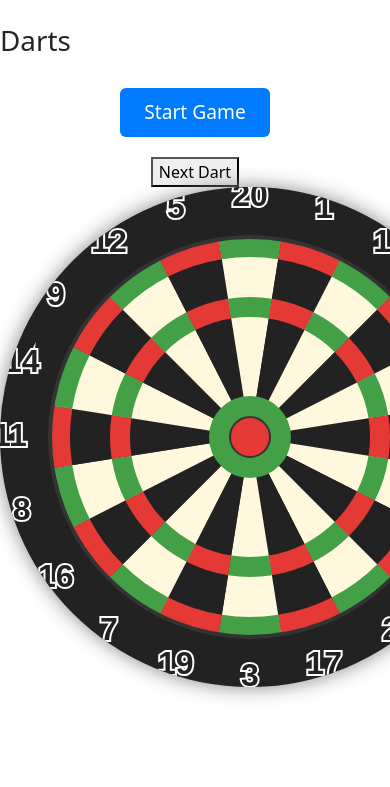
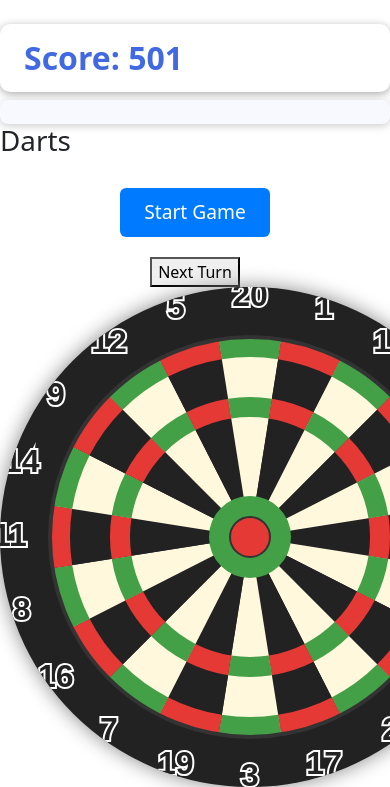
Before and after one commit to ben-hockley/js_games, a FastAPI app: page /play/darts in a window 390 px wide; the page is wider, and only the part inside the window is pictured. Shown: the part 84-871 px from the top of that part. Before the commit the page ends 783 px from the top of that part, so only its background shows below. Run offline with FastAPI, Linux system fonts and the light colour scheme.

Commit message:
dart tracking and end of games

```diff
--- a/static/js/darts.js
+++ b/static/js/darts.js
@@ -2,7 +2,7 @@
 const canvas = document.getElementById('dartboard');
 const ctx = canvas.getContext('2d');
 const startBtn = document.getElementById('start-game');
-const nextDartBtn = document.getElementById('next-dart');
+const nextTurnBtn = document.getElementById('next-turn');
 
 const boardCenter = { x: canvas.width / 2, y: canvas.height / 2 };
 const boardRadius = 200;
@@ -13,6 +13,15 @@ let crosshair = { x: boardCenter.x, y: boardCenter.y };
 let crosshairDir = 1;
 let animationFrame;
 let darts = [];
+
+let currentTurn = 1;
+let turnScore = 0;
+let totalScore = 501;
+let scoreLog = [];
+let dartsThrown = 0;
+
+const scoreCounter = document.getElementById('score-counter');
+const scoreList = document.getElementById('score-list');
 
 // Dartboard segment values (clockwise from top)
 const segmentValues = [20, 1, 18, 4, 13, 6, 10, 15, 2, 17, 3, 19, 7, 16, 8, 11, 14, 9, 12, 5];
@@ -35,6 +44,7 @@ function drawBoard() {
 	}
 	// Draw double ring
 	for (let i = 0; i < 20; i++) {
+		let dartScores = [];
 		const angle1 = ((i - 0.5) * Math.PI * 2) / 20;
 		const angle2 = ((i + 0.5) * Math.PI * 2) / 20;
 		ctx.beginPath();
@@ -159,6 +169,31 @@ function getScore(x, y) {
 	return 0;
 }
 
+// gets the score notation (e.g. T20, D19, 18, BULL, 25)
+function getDartNotation(x, y) {
+	// Convert to board coordinates
+	const dx = x - boardCenter.x;
+	const dy = y - boardCenter.y;
+	const r = Math.sqrt(dx * dx + dy * dy);
+	const angle = Math.atan2(dy, dx);
+	let theta = angle < -Math.PI / 2 ? angle + 2 * Math.PI : angle;
+	// Find segment
+	let seg = Math.floor(((theta + Math.PI / 2) / (2 * Math.PI)) * 20 + 0.5) % 20;
+	if (seg < 0) seg += 20;
+	const value = segmentValues[seg];
+	// Bullseye
+	if (r <= 20) return "BULL";
+	if (r <= 40) return "25";
+	// Double ring
+	if (r >= boardRadius - 20 && r <= boardRadius) return "D" + value;
+	// Triple ring
+	if (r >= boardRadius - 80 && r <= boardRadius - 60) return "T" + value;
+	// Single
+	if (r < boardRadius) return value.toString();
+	return "0";
+}
+
+// Crosshair moves left/right to set horizontal position.
 function animateHorizontal() {
 	drawBoard();
 	drawCrosshair();
@@ -169,6 +204,7 @@ function animateHorizontal() {
 	animationFrame = requestAnimationFrame(animateHorizontal);
 }
 
+// Crosshair moves up/down to set vertical position.
 function animateVertical() {
 	drawBoard();
 	drawCrosshair();
@@ -179,6 +215,29 @@ function animateVertical() {
 	animationFrame = requestAnimationFrame(animateVertical);
 }
 
+function updateScoreCounter() {
+	scoreCounter.textContent = 'Score: ' + totalScore;
+}
+
+function updateScoreList() {
+	let html = '<strong>Score Log:</strong><br>';
+	scoreLog.forEach((turn, index) => {
+		html += `<strong>Turn ${index + 1}:</strong> ${turn.join(', ')}<br>`;
+	});
+	html += `<br><strong>Darts Thrown:</strong> ` + dartsThrown;
+	average = (dartsThrown === 0) ? 0 : (501 - totalScore) / dartsThrown * 3;
+	html += `(Avg: ` + average.toFixed(2) + `)`;
+	scoreList.innerHTML = html;
+}
+
+function updateStartButtonText() {
+    if (gameState === 'idle' || gameState === 'done') {
+        startBtn.textContent = 'Start Game';
+    } else {
+        startBtn.textContent = 'Restart Game';
+    }
+}
+
 function startGame() {
 	gameState = 'horizontal';
 	crosshair.x = boardCenter.x;
@@ -186,8 +245,10 @@ function startGame() {
 	crosshairDir = 1;
 	drawBoard();
 	animationFrame = requestAnimationFrame(animateHorizontal);
+	updateStartButtonText();
 }
 
+// Call this function after every game state change:
 canvas.onclick = function (e) {
 	if (gameState === 'horizontal') {
 		// Stop horizontal, start vertical from current x
@@ -206,8 +267,82 @@ canvas.onclick = function (e) {
 		drawBoard();
 		// Calculate and log score
 		const score = getScore(crosshair.x, crosshair.y);
+		const dartNotation = getDartNotation(crosshair.x, crosshair.y)
+		console.log(dartNotation)
 		console.log('Dart Score:', score);
-		alert('Dart Score: ' + score);
+		// Save score before turn for bust logic
+		if (currentTurn === 1) {
+			window._scoreBeforeTurn = totalScore;
+		}
+		// Update turn score and total score
+		turnScore += score;
+		totalScore -= score;
+		dartsThrown ++;
+		// Bust logic (If score goes below 0 or is 1, you can't finish on a double from 1.)
+		if (totalScore < 0 || totalScore === 1) {
+			scoreLog[scoreLog.length - 1].push('BUST');
+			totalScore = window._scoreBeforeTurn;
+			updateScoreCounter();
+			updateScoreList();
+			darts = [];
+			setTimeout(() => {
+				drawBoard();
+			}, 3000);
+			currentTurn = 1;
+			turnScore = 0;
+			return;
+		}
+
+		// Win logic: check if score is exactly 0 and last dart is a double
+		let isDouble = false;
+		const dx = crosshair.x - boardCenter.x;
+		const dy = crosshair.y - boardCenter.y;
+		const r = Math.sqrt(dx * dx + dy * dy);
+		if (r >= boardRadius - 20 && r <= boardRadius) isDouble = true;
+
+		if (totalScore === 0) {
+			if (isDouble) {
+				scoreLog[scoreLog.length - 1].push(dartNotation);
+				updateScoreList();
+				updateScoreCounter();
+				setTimeout(() => {
+					alert('Game Over in ' + dartsThrown + ' darts!');
+				}, 100);
+				gameState = 'idle';
+				updateStartButtonText();
+				return;
+			} else {
+				// Bust Logic: must finish on a double.
+				scoreLog[scoreLog.length - 1].push('BUST');
+				totalScore = window._scoreBeforeTurn;
+				updateScoreCounter();
+				updateScoreList();
+				darts = [];
+				setTimeout(() => {
+					drawBoard();
+				}, 3000);
+				currentTurn = 1;
+				turnScore = 0;
+				return;
+			}
+		}
+
+		scoreLog[scoreLog.length - 1].push(dartNotation); // Log this dart's score
+		updateScoreList();
+		updateScoreCounter();
+		// Check if turn is over
+		if (currentTurn === 3) {
+			console.log('Total Score for Turn:', turnScore);
+			darts = [];
+			setTimeout(() => {
+				drawBoard();
+			}, 3000);
+			currentTurn = 1;
+			turnScore = 0;
+		} else {
+			currentTurn++;
+			startGame();
+		}
 	}
 };
 
@@ -215,15 +350,23 @@ canvas.onclick = function (e) {
 startBtn.onclick = function () {
 	if (gameState === 'idle' || gameState === 'done') {
 		darts = [];
+		totalScore = 501;
+		scoreLog = [];
+		dartsThrown = 0;
+		updateScoreCounter();
+		updateScoreList();
+		scoreLog.push([]);
 		startGame();
 	}
 };
 
-nextDartBtn.onclick = function () {
+nextTurnBtn.onclick = function () {
 	if (gameState === 'done') {
+		scoreLog.push([]); // Start a new turn log
 		startGame();
 	}
 };
 
 // Initial draw
+updateScoreCounter();
 drawBoard();
--- a/templates/play/darts.html
+++ b/templates/play/darts.html
@@ -2,15 +2,33 @@
 
 {% block styles %}
     <link rel="stylesheet" href="/static/css/darts.css">
+    <style>
+    @media (max-width: 700px) {
+        #score-counter, #score-list {
+            position: static !important;
+            display: block;
+            margin: 16px auto 0 auto;
+            left: 0;
+            right: 0;
+            top: auto;
+            box-shadow: 0 2px 8px #aaa;
+        }
+        #score-list {
+            margin-top: 8px;
+        }
+    }
+    </style>
 {% endblock %}
 
 {% block title %}Darts{% endblock %}
 
 {% block content %}
+<div id="score-counter" style="position: absolute; top: 100px; right: 40px; font-size: 2em; font-weight: bold; color: #4169e1; background: #fff; padding: 10px 24px; border-radius: 10px; box-shadow: 0 2px 8px #aaa; z-index: 10;">Score: 501</div>
+<div id="score-list" style="position: absolute; top: 200px; right: 40px; min-width: 220px; font-size: 1.2em; color: #222; background: #f8f8ff; padding: 12px 18px; border-radius: 8px; box-shadow: 0 2px 8px #ccc; z-index: 9;"></div>
 <h1>Darts</h1>
 <div class="darts-container">
     <button id="start-game">Start Game</button>
-    <button id="next-dart">Next Dart</button>
+    <button id="next-turn">Next Turn</button>
     <canvas id="dartboard" width="500" height="500"></canvas>
 </div>
 {% endblock %}
```
